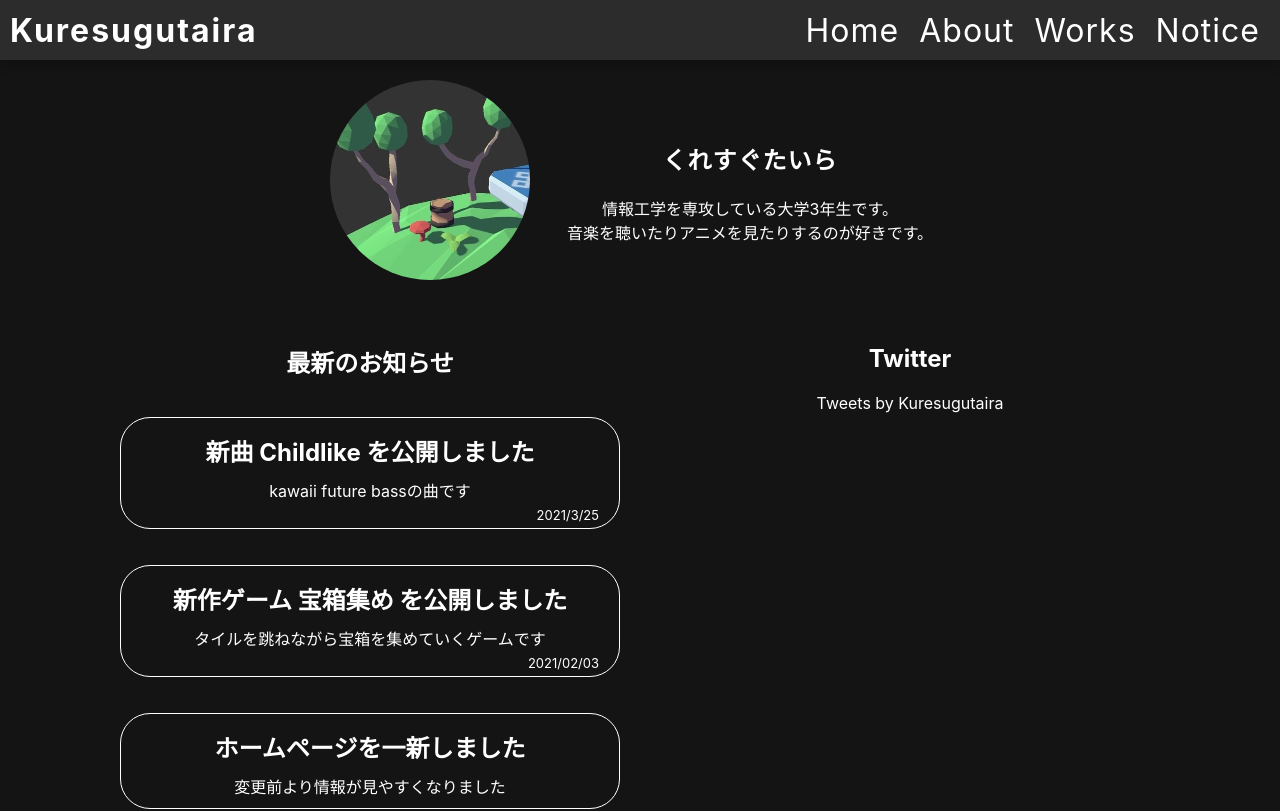
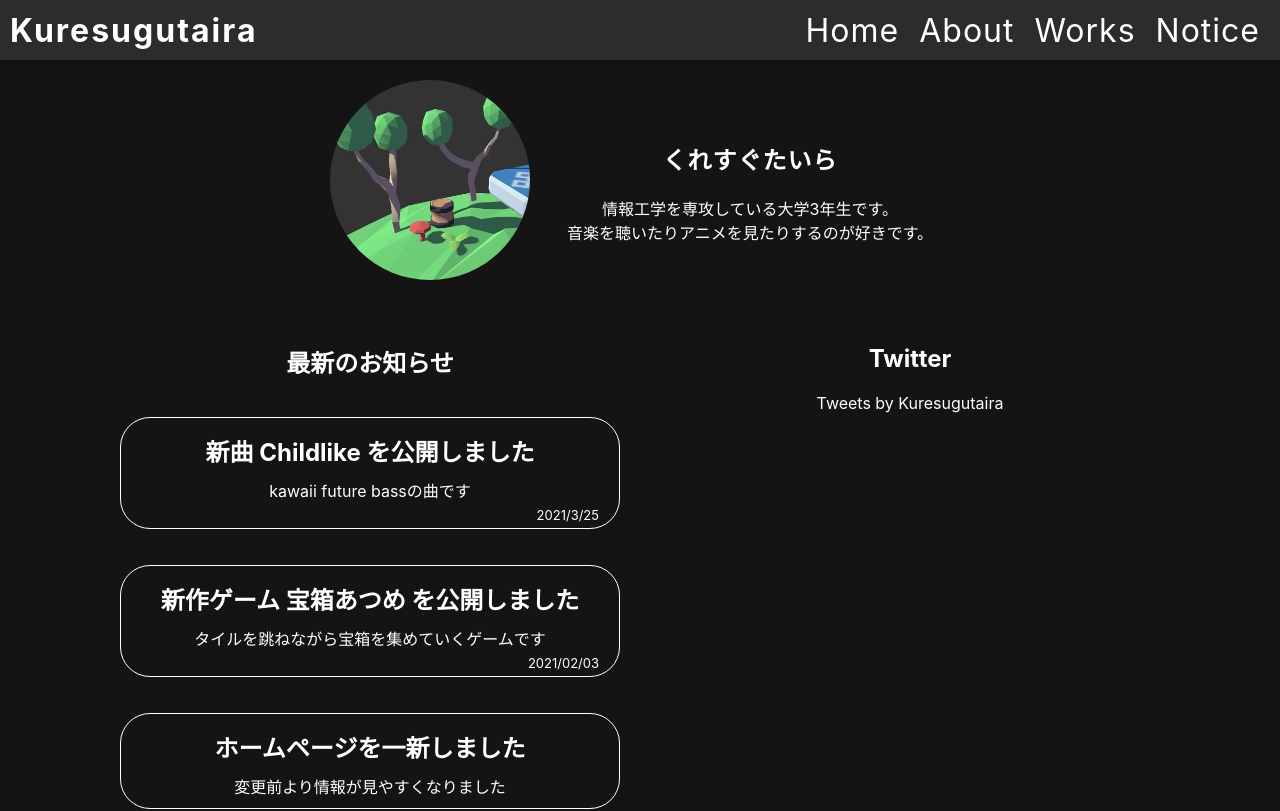
Before and after one commit to kuresugutaira/Homepage, a Next.js app: page / in a window 1280 px wide. Shown: the top 811 px of the page. Built offline with nearby package versions, Linux system fonts and the light colour scheme.

Commit message:
誤字修正

```diff
--- a/src/pages/index.tsx
+++ b/src/pages/index.tsx
@@ -31,7 +31,7 @@ function Home() {
             />
             <NoticeCard
               href='https://unityroom.com/games/takarabako-atsume'
-              title='新作ゲーム 宝箱集め を公開しました'
+              title='新作ゲーム 宝箱あつめ を公開しました'
               description='タイルを跳ねながら宝箱を集めていくゲームです'
               date='2021/02/03'
             />
```
